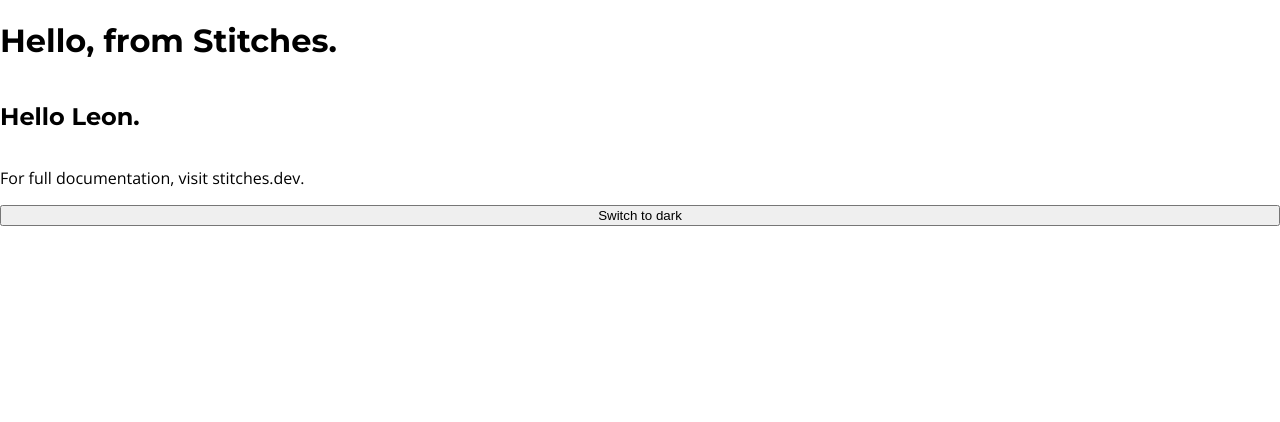
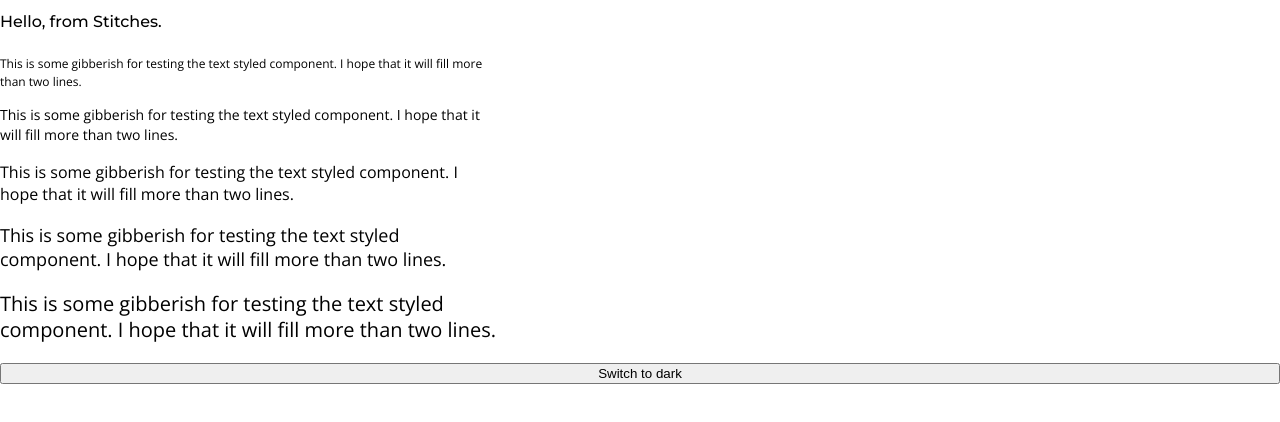
Before and after one commit to leonshenprojects/leon-portfolio, a Next.js app: page / in a window 1280 px wide. Shown: the top 422 px of the page. Built offline with nearby package versions, Linux system fonts and the light colour scheme.

Commit message:
chore: Adds some based styled components

```diff
--- a/pages/index.tsx
+++ b/pages/index.tsx
@@ -1,6 +1,8 @@
 import Head from 'next/head';
 import { useState } from 'react';
 import { darkTheme, styled } from '../stitches.config';
+import { Text } from '../src/Components/Base/Text.styled';
+import { Box } from '../src/Components/Base/Box.styled';
 
 const Main = styled('main', {
 	display: 'flex',
@@ -8,8 +10,6 @@
 	backgroundColor: '$background',
 	height: '100%',
 });
-
-const Text = styled('p', { color: '$text' });
 
 const Link = styled('a', {
 	color: '$text',
@@ -41,11 +41,33 @@
 				<title>Use Stitches with Next.js</title>
 			</Head>
 			<Text as="h1">Hello, from Stitches.</Text>
-			<Text as="h2">Hello Leon.</Text>
-			<Text>
-				For full documentation, visit{' '}
-				<Link href="https://stitches.dev">stitches.dev</Link>.
-			</Text>
+
+			<Box css={{ width: '50rem' }}>
+				<Text size={'xs'}>
+					This is some gibberish for testing the text styled component. I hope
+					that it will fill more than two lines.
+				</Text>
+
+				<Text size={'sm'}>
+					This is some gibberish for testing the text styled component. I hope
+					that it will fill more than two lines.
+				</Text>
+
+				<Text size={'md'}>
+					This is some gibberish for testing the text styled component. I hope
+					that it will fill more than two lines.
+				</Text>
+
+				<Text size={'lg'}>
+					This is some gibberish for testing the text styled component. I hope
+					that it will fill more than two lines.
+				</Text>
+
+				<Text size={'xl'}>
+					This is some gibberish for testing the text styled component. I hope
+					that it will fill more than two lines.
+				</Text>
+			</Box>
 
 			<Button onClick={toggleTheme}>Switch to {inActiveTheme}</Button>
 		</Main>
--- /dev/null
+++ b/src/Components/Base/Box.styled.tsx
@@ -0,0 +1,3 @@
+import { styled } from '../../../stitches.config';
+
+export const Box = styled('div', {});
--- /dev/null
+++ b/src/Components/Base/Text.styled.tsx
@@ -0,0 +1,50 @@
+import { styled } from '../../../stitches.config';
+
+export const Text = styled('p', {
+	variants: {
+		weight: {
+			normal: {
+				fontWeight: '400',
+			},
+			bold: {
+				fontWeight: '600',
+			},
+		},
+		style: {
+			emphasis: {
+				fontStyle: 'italic',
+			},
+			normal: {
+				fontStyle: 'normal',
+			},
+		},
+		size: {
+			xs: {
+				fontSize: '1.2rem',
+				lineHeight: '1.8rem',
+			},
+			sm: {
+				fontSize: '1.4rem',
+				lineHeight: '2rem',
+			},
+			md: {
+				fontSize: '1.6rem',
+				lineHeight: '2.2rem',
+			},
+			lg: {
+				fontSize: '1.8rem',
+				lineHeight: '2.4rem',
+			},
+			xl: {
+				fontSize: '2rem',
+				lineHeight: '2.6rem',
+			},
+		},
+	},
+
+	defaultVariants: {
+		weight: 'normal',
+		style: 'normal',
+		size: 'md',
+	},
+});
```
